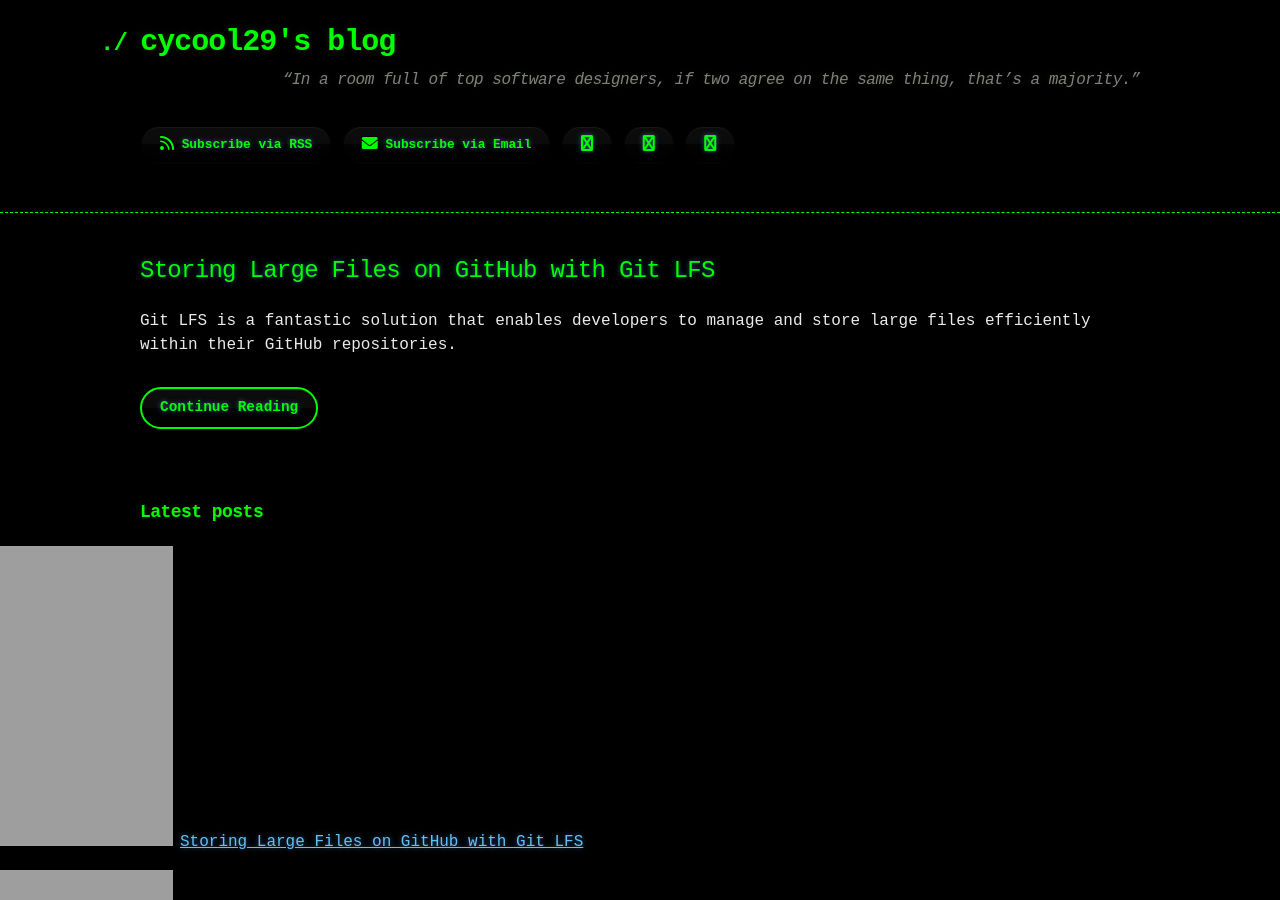
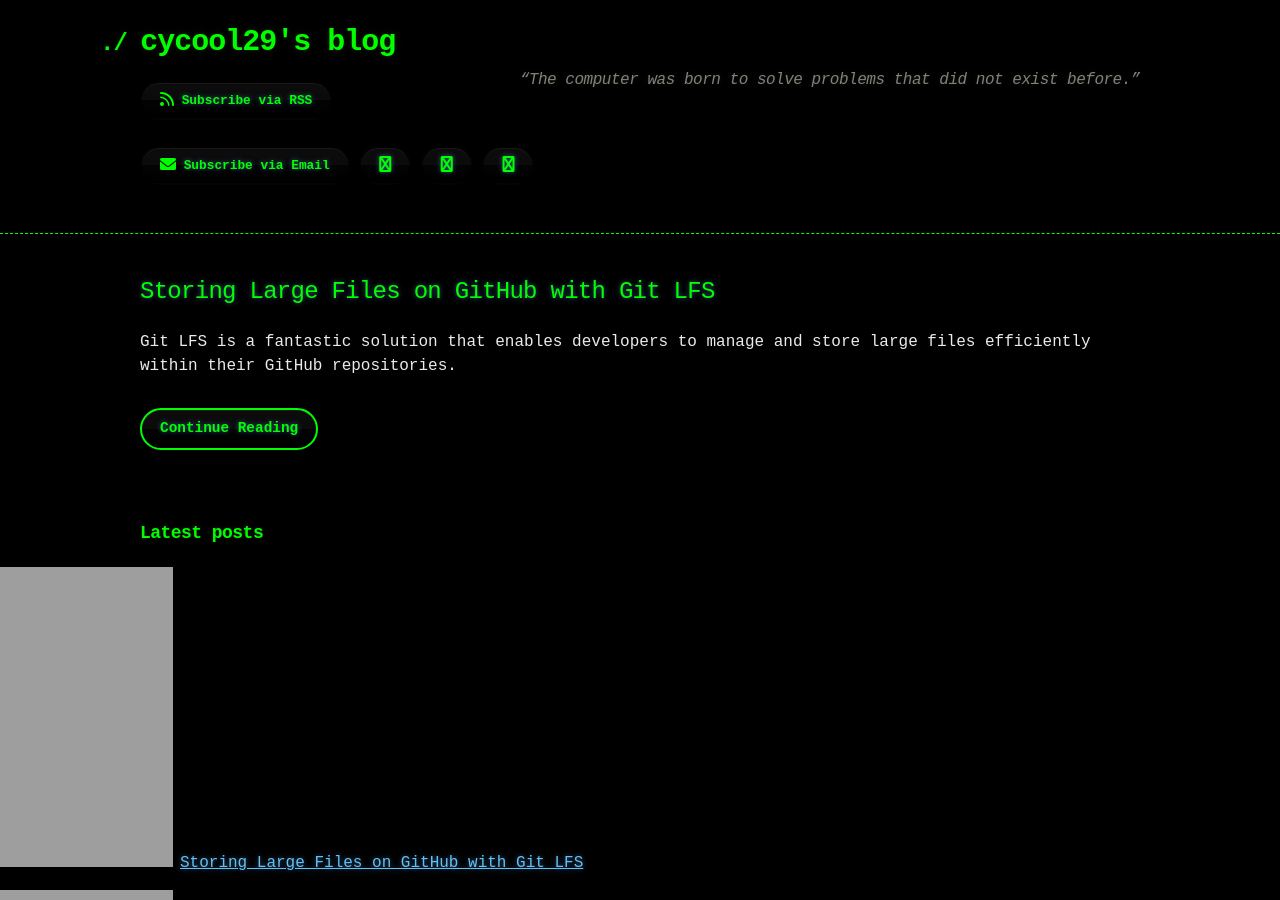
Before and after one commit to cycool29/cycool29.github.io, a Jekyll site: the page built from index.md, in a window 1280 px wide and 900 px high. Built offline with Jekyll 4.4.1, drawn with Linux system fonts in a browser that asks for light colours; a style sheet for code colours, icons or effects is not loaded.

Commit message:
Update quotes

```diff
--- a/_config.yml
+++ b/_config.yml
@@ -1,5 +1,5 @@
 title: cycool29's blog
-description: "“In a room full of top software designers, if two agree on the same thing, that’s a majority.” "
+description: "“The computer was born to solve problems that did not exist before.” "
 bio: A high school student. Intermediate in Python, Git, Bash. Learning JavaScript. He/Him. "
 author: cycool29
 url: https://cycool29.github.io
```
